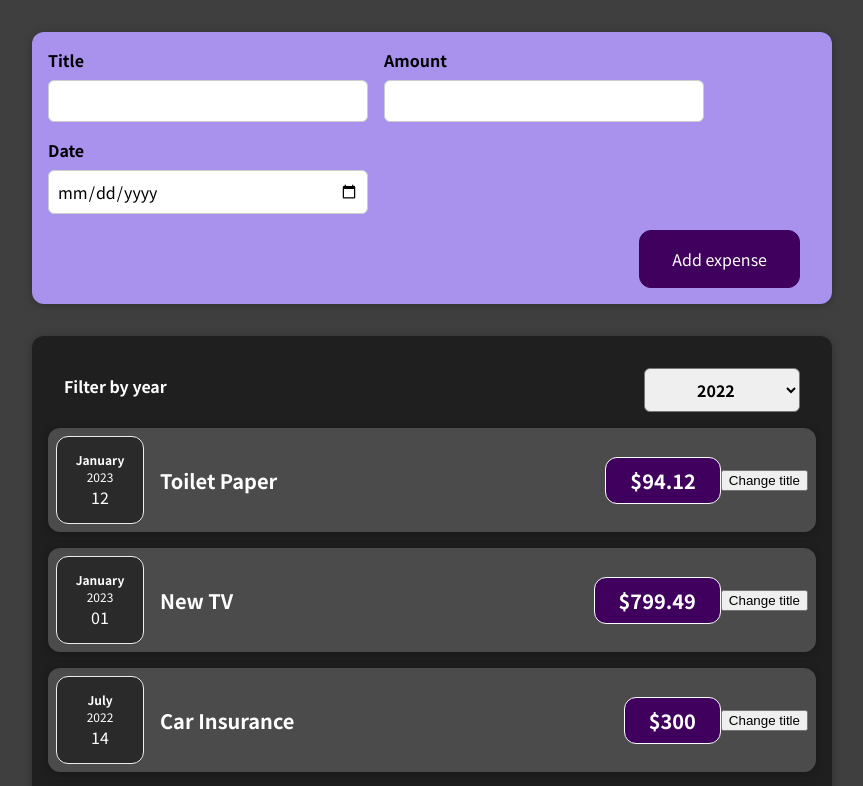
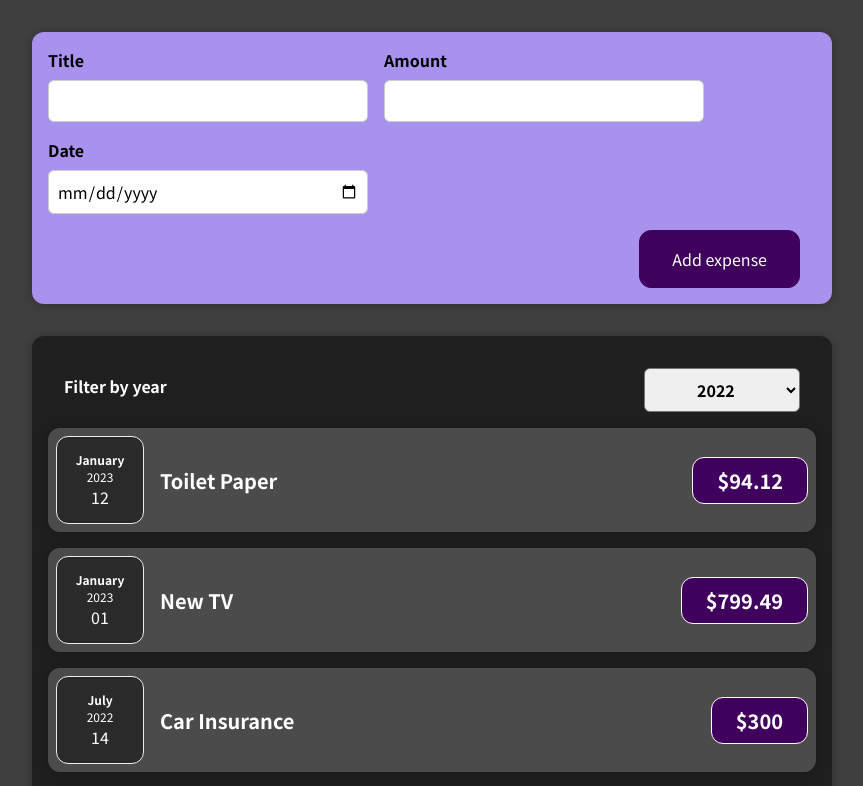
Before and after one commit to nissevahavahe/react-first-project, a React (Create React App) app: page / in a window 1280 px wide. Shown: the top 786 px of the page, without its empty margins (208-1071 px from the left). Built offline with nearby package versions, Linux system fonts and the light colour scheme.

Commit message:
Muutamat poistot ja muutokset

```diff
--- a/src/components/Expenses/ExpenseItem.js
+++ b/src/components/Expenses/ExpenseItem.js
@@ -4,12 +4,6 @@ import ExpenseDate from './ExpenseDate';
 import Card from '../UI/Card';
 
 const ExpenseItem = (props) => {
-    const [title, setTitle] = useState(props.title)
-
-    const clickHandler = () => {
-        setTitle('Updated');
-        console.log(title);
-    }
 
     return (
         <Card className="expense-item">
@@ -17,10 +11,9 @@ const ExpenseItem = (props) => {
             <ExpenseDate date={props.date} />
             </div>
             <div className="expense-item__description">
-                <h2>{title}</h2>
+                <h2>{props.title}</h2>
                 <div className="expense-item__price">${props.amount}</div>
             </div>
-            <button onClick={clickHandler}>Change title</button>
         </Card>
     );
 }
--- a/src/components/Expenses/Expenses.js
+++ b/src/components/Expenses/Expenses.js
@@ -24,7 +24,13 @@ const Expenses = (props) =>{
     return(
         <Card className="expenses">
             <ExpensesFilter selected={props.selected} onChangeFilter={filterChangeHandler} />
-            {object}
+        {props.expenses.map((items, index) =>(
+        <ExpenseItem
+            key={index}
+            title={items.title}
+            amount={items.amount}
+            date={items.date}/>
+        ))}
         </Card>
     )
 }
```
